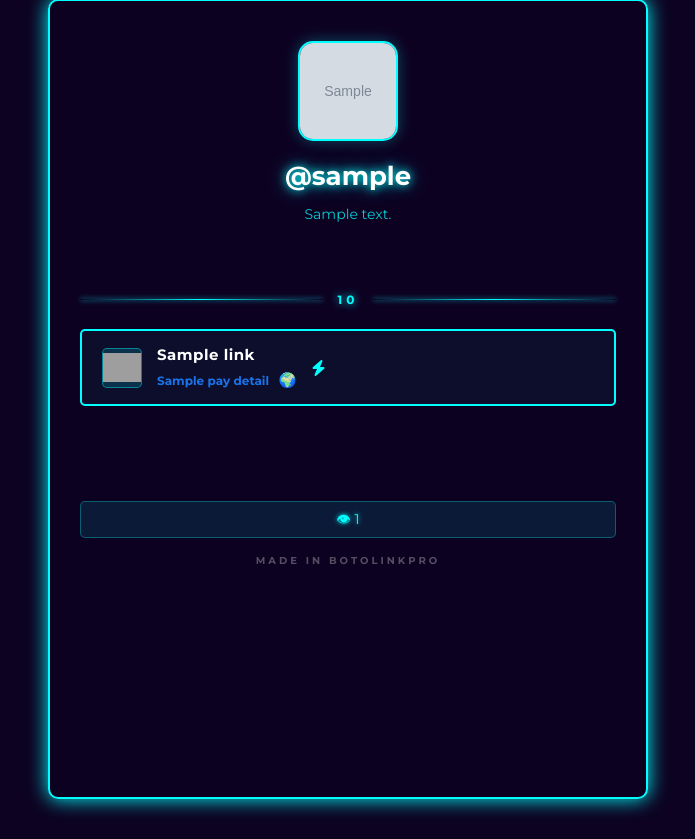
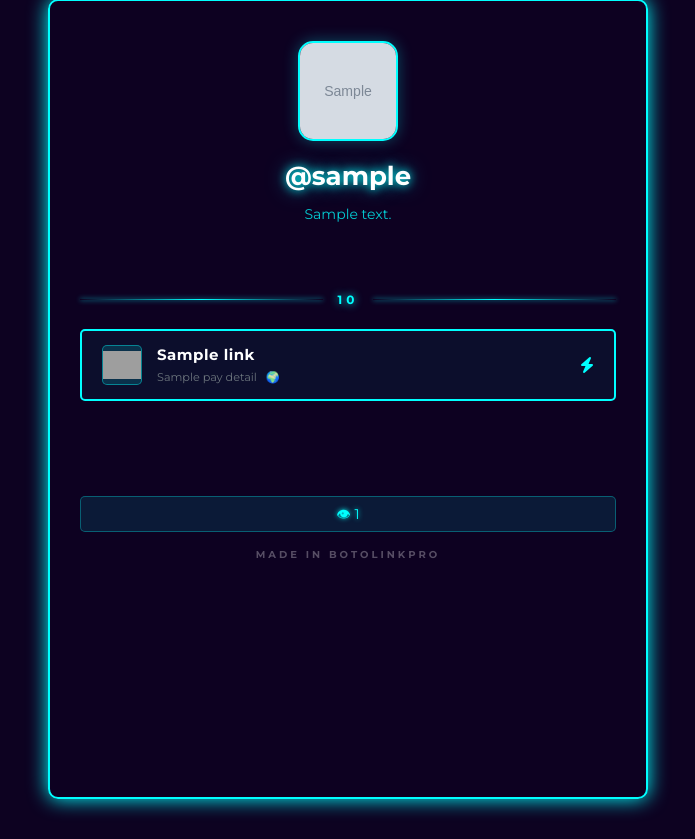
Before and after one commit to dkvgit/botolink-web, a Python web app: template web/templates/04neon/04neon_page.html in a window 1280 px wide. Shown: the part 41-880 px from the top of the page, without its empty margins (292-987 px from the left). Run offline with Jinja, Linux system fonts and the light colour scheme; the template is opened without the code that fills it: most values are stand-ins (such as "Sample title", 1, 10 or a date in 2020); grey boxes marked "Sample" are stand-in pictures; grey boxes are pictures that could not be loaded.

Commit message:
fix: final stable version of user_page response

```diff
--- a/web/templates/base/blocks/base_links.html
+++ b/web/templates/base/blocks/base_links.html
@@ -58,7 +58,7 @@
                         {%- endif -%}
                     </div>
 
-                <div class="link-info" style="display:flex; flex-direction:column;">
+                    <div class="link-info" style="flex:1; display:flex; flex-direction:column;">
                         <span class="link-title" style="font-weight:600;">
                             {{ link.title }}
                             {% if category == 'crypto' %}
@@ -72,10 +72,10 @@
                             {% endif %}
                         </span>
                         {% if link.pay_details and link.pay_details.bank_name %}
-                    <div class="link-bank" style="font-size:0.75rem; font-weight:600; color:#1a73e8; margin-top:2px;">
+                        <div class="link-bank" style="font-size:0.7rem; color:#6c757d; margin-top:2px;">
                             {{ link.pay_details.bank_name }}
                             {% if link.pay_details and link.pay_details.country %}
-                        <span style="margin-left:6px; font-size:0.9rem;">
+                            <span style="margin-left:6px;">
                                 {% if link.pay_details.country == 'russia' %}🇷🇺
                                 {% elif link.pay_details.country == 'ukraine' %}🇺🇦
                                 {% elif link.pay_details.country == 'kazakhstan' %}🇰🇿
```
Lines whose indentation alone changed are shown as unchanged.
